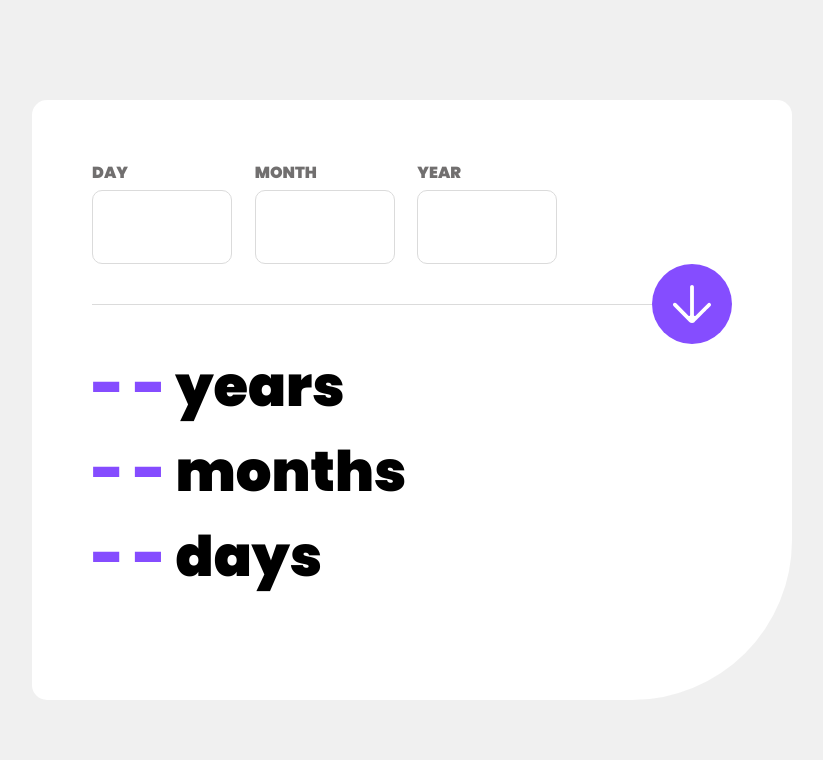
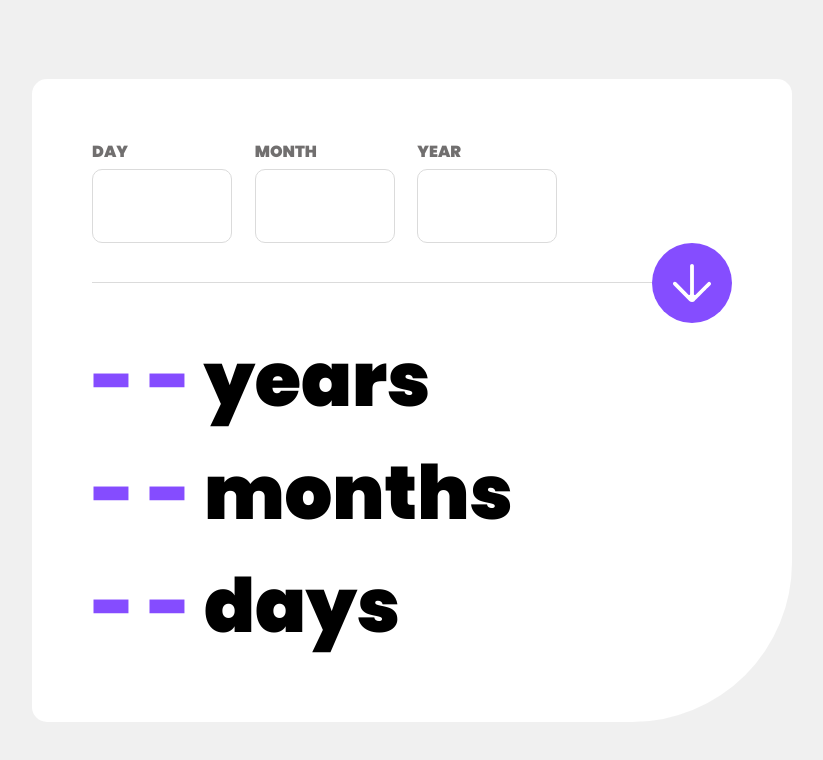
Before and after one commit to AndreiBakos/Frontend-Mentor-Projects, a React (Vite) app in the folder age-calculator/: page / in a window 1280 px wide. Shown: the top 760 px of the page, without its empty margins (228-1051 px from the left). Built offline with nearby package versions, Linux system fonts and the light colour scheme.

Commit message:
updated container height

```diff
--- a/age-calculator/src/index.css
+++ b/age-calculator/src/index.css
@@ -27,7 +27,7 @@ body {
   width: 50vw;
   max-width: 50vw;
   min-height: 60vh;
-  max-height: 60vh;
+  max-height: 70vh;
 }
 
 
@@ -127,7 +127,7 @@ body {
   margin: 0;
   padding: 0;
   font-weight: bolder;
-  font-size: 7vh;
+  font-size: 75px;
 }
 
 .propValue {
```
